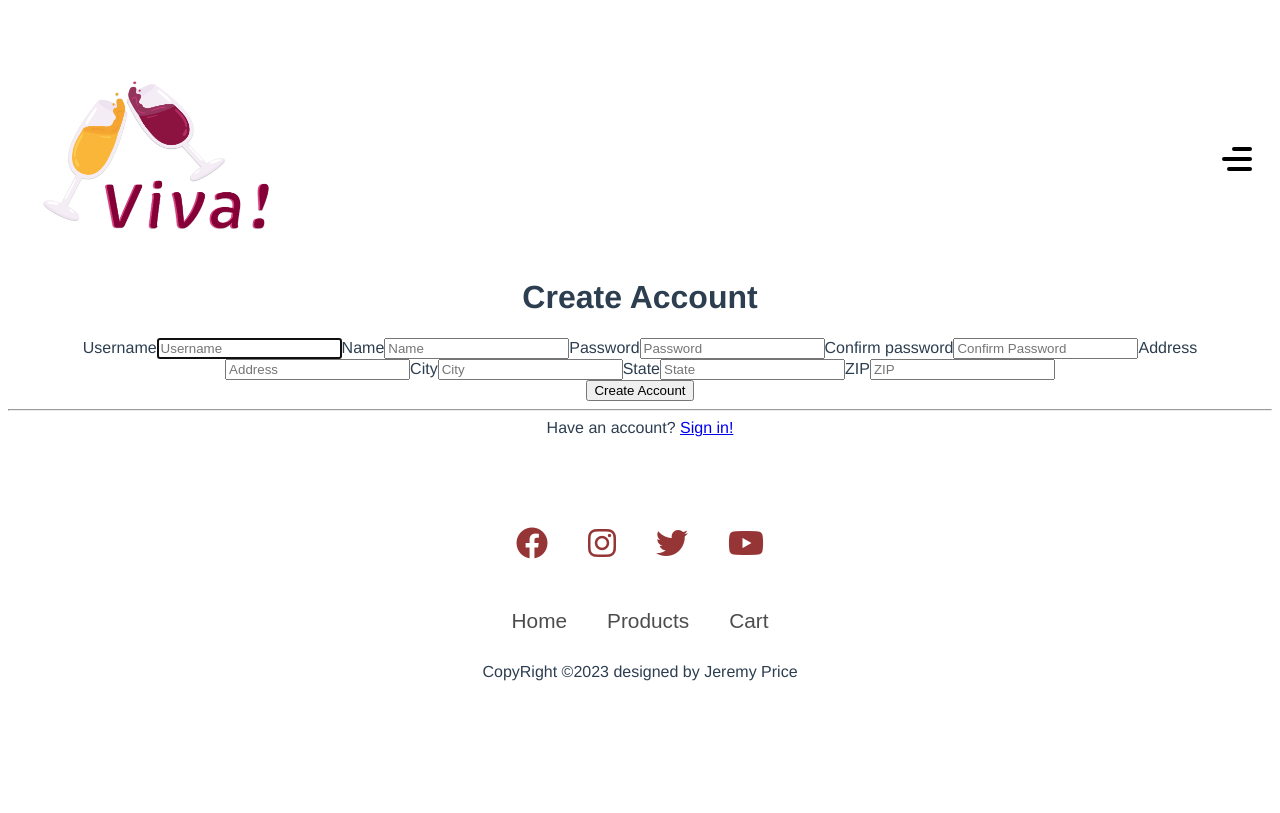
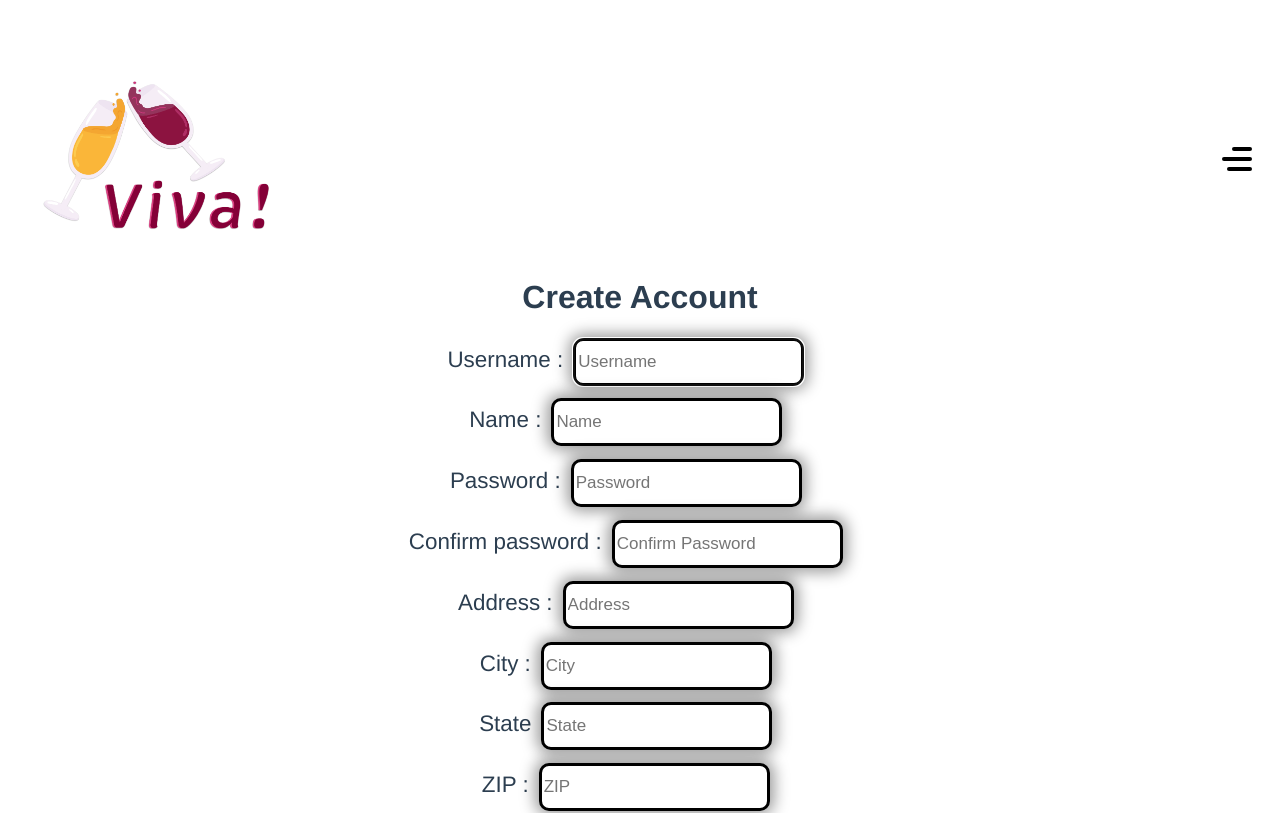
Before and after one commit to pricejb75/Viva, a Vue app in the folder frontend/: page /register in a window 1280 px wide. Shown: the top 813 px of the page. Built offline with nearby package versions, Linux system fonts and the light colour scheme.

Commit message:
Fixed Confirmation page, added added to cart aleart, styled register page

```diff
--- a/frontend/src/components/ProductCards.vue
+++ b/frontend/src/components/ProductCards.vue
@@ -62,6 +62,7 @@
         },
         addToCart(productId) {
             CartService.addCartItem(productId, 1, this.$store.state.user.id).then(response => {
+                window.alert("Item was added to cart!");
                 console.log("Item Was Added To Cart!", response);
             });
         },
--- a/frontend/src/router/index.js
+++ b/frontend/src/router/index.js
@@ -11,6 +11,7 @@ import Cart from '../views/Cart.vue';
 import Login from '../views/Login.vue';
 import Register from '../views/Register.vue';
 import Checkout from '../views/Checkout.vue';
+import Confirmation from '../views/Confirmation.vue';
 
 // Here we're specifying that VUE should use VUE router
 
@@ -40,7 +41,8 @@ const routes = [
     {path: '/cart', component: Cart, name: 'cart'},
     {path: '/login', component: Login, name: 'login'},
     {path: '/register', component: Register, name: 'register'},
-    {path: '/checkout', component: Checkout, name: 'checkout'}
+    {path: '/checkout', component: Checkout, name: 'checkout'},
+    {path:'/confirmation', component: Confirmation, name: 'confirmation'}
   ];
 
 
--- a/frontend/src/views/Cart.vue
+++ b/frontend/src/views/Cart.vue
@@ -76,7 +76,7 @@
           },
 
           checkout() {
-            this.$router.push({name: 'checkout'})
+            this.$router.push({name: 'confirmation'})
           },
 
           refreshPage() {
@@ -88,7 +88,7 @@
               if(response.status == 204) {
                 this.carItems = {}
               } else {
-                console.log("unalbe to clear cart")
+                console.log("unable to clear cart")
               }
             })
           this.$router.go();
--- a/frontend/src/views/Confirmation.vue
+++ b/frontend/src/views/Confirmation.vue
@@ -2,7 +2,10 @@
     <main id="flight-confirm-main">
       <div id="confirm-container">
         <h2 id="message">
-          Thank you! Your Order Has Been Placed. Your confirmation code is:
+          Thank you! <br> <br>
+           Your Order Has Been Placed. <br>
+          Your order details have been sent to you via email. <br> <br>
+          Your confirmation code is:
         </h2>
         <h2 id="confirm-code">{{ confirmationCode }}</h2>
       </div>
--- a/frontend/src/views/Product.vue
+++ b/frontend/src/views/Product.vue
@@ -72,6 +72,7 @@ export default {
 
         addToCart(productId) {
             CartService.addCartItem(productId, 1, this.$store.state.user.id).then(response => {
+                window.alert("Item was added to cart!");
                 console.log("Item Was Added To Cart!", response);
             });
         },
--- a/frontend/src/views/Register.vue
+++ b/frontend/src/views/Register.vue
@@ -3,7 +3,7 @@
       <form v-on:submit.prevent="register">
         <h1>Create Account</h1>
         <div id="fields">
-          <label for="username">Username</label>
+          <label for="username">Username :</label>
           <input
             type="text"
             id="username"
@@ -12,7 +12,8 @@
             required
             autofocus
           />
-          <label for="name">Name</label>
+    <br>
+          <label for="name">Name :</label>
           <input
             type="text"
             id="name"
@@ -20,7 +21,8 @@
             v-model="user.name"
             required
           />
-          <label for="password">Password</label>
+          <br>
+          <label for="password">Password :</label>
           <input
             type="password"
             id="password"
@@ -28,7 +30,8 @@
             v-model="user.password"
             required
           />
-          <label for="confirmPassword">Confirm password</label>
+       <br>
+          <label for="confirmPassword">Confirm password :</label>
           <input
             type="password"
             id="confirmPassword"
@@ -36,18 +39,19 @@
             v-model="user.confirmPassword"
             required
           />
-
-          <label for="address">Address</label>
+            <br>
+          <label for="address">Address :</label>
           <input
             type="text"
             id="address"
             placeholder="Address"
             v-model="user.address"
           />
+          <br>
 
-          <label for="city">City</label>
+          <label for="city">City :</label>
           <input type="text" id="city" placeholder="City" v-model="user.city" />
-
+          <br>
           <label for="state">State</label>
           <input
             type="text"
@@ -57,8 +61,9 @@
             maxlength="2"
             required
           />
+          <br>
 
-          <label for="zip">ZIP</label>
+          <label for="zip">ZIP :</label>
           <input
             type="number"
             id="zip"
@@ -68,7 +73,8 @@
             minlength="5"
             maxlength="5"
           />
-          <div></div>
+          <br>
+          <!-- <div></div> -->
           <div>
             <button type="submit">Create Account</button>
           </div>
@@ -147,4 +153,53 @@
   </script>
 
   <style scoped>
+
+  input {
+    border: solid black;
+    font-size: 17px;
+    box-shadow:0 0 15px 4px rgba(0,0,0,0.40);
+    border-radius:10px;
+    font-family: sans-serif;
+    font-size: 1.0 rem;
+    height: 40px;
+    margin-right:3vw;
+    margin-bottom: 1vw;
+    align-items: center;
+  }
+
+  label {
+    font-size: 1.4em;
+    padding:10px;
+  }
+
+  #register {
+    display: flex;
+    align-items: center;
+    justify-content: center;
+  }
+
+  h1{
+    text-align: center;
+  }
+  button {
+        font-family: sans-serif;
+        font-weight: bold;
+        background-color: rgb(241, 184, 62);
+        text-transform: uppercase;
+        border-color: rgb(241, 184, 62);
+        color:white;
+        border-radius: 5px;
+        cursor:pointer;
+        box-shadow: 0 0 10px rgba(0,0,0,0.1);
+        padding: 10px;
+        font-size: 20px;
+        margin-top: 20px;
+        margin-bottom: 20px;
+    }
+
+    button:hover {
+        color: rgb(138, 32, 32);
+    }
+
+
   </style>
```
